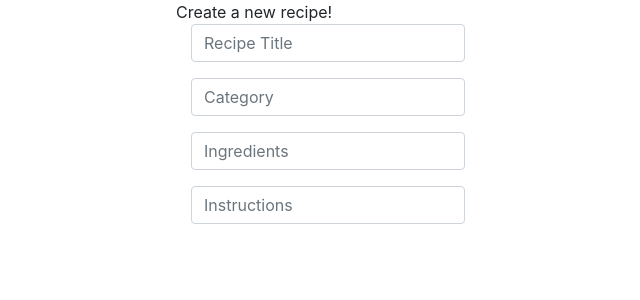
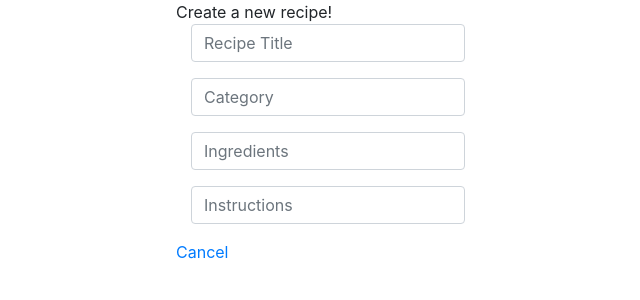
Before and after one commit to zsiskos/recipe-app-react, a React (Create React App) app in the folder recipe-react/: page /newRecipe in a window 1280 px wide. Shown: the top 300 px of the page, without its empty margins (312-952 px from the left). Built offline with nearby package versions, Linux system fonts and the light colour scheme.

Commit message:
rm Nav component in recipe box

```diff
--- a/recipe-react/src/components/CreateRecipeForm/CreateRecipeForm.jsx
+++ b/recipe-react/src/components/CreateRecipeForm/CreateRecipeForm.jsx
@@ -37,12 +37,12 @@ class CreateRecipeForm extends Component {
                 <input type="text" className="form-control" placeholder="Instructions" value={this.state.instructions} name="instructions" onChange={this.handleChange} />
               </div>
             </div>
-            {/* <div className="form-group">
-              <div className="col-sm-12 text-center">
-                <button className="btn btn-default" disabled={this.isFormInvalid()}>Submit</button>&nbsp;&nbsp;
+            <div className="form-group">
+              {/* <div className="col-sm-12 text-center">
+                <button className="btn btn-default" disabled={this.isFormInvalid()}>Submit</button>&nbsp;&nbsp; */}
                 <Link to='/'>Cancel</Link>
               </div>
-            </div> */}
+            {/* </div> */}
           </form>
         </div>
       );
--- a/recipe-react/src/components/RecipeBox/RecipeBox.jsx
+++ b/recipe-react/src/components/RecipeBox/RecipeBox.jsx
@@ -3,7 +3,7 @@ import RecipeCard from '../RecipeCard/RecipeCard'
 import './RecipeBox.css'
 import CardColumns from 'react-bootstrap/CardColumns'
 import Container from 'react-bootstrap/Container'
-import Nav from 'react-bootstrap/Nav'
+
 
 class RecipeBox extends Component {
     render() {
```
